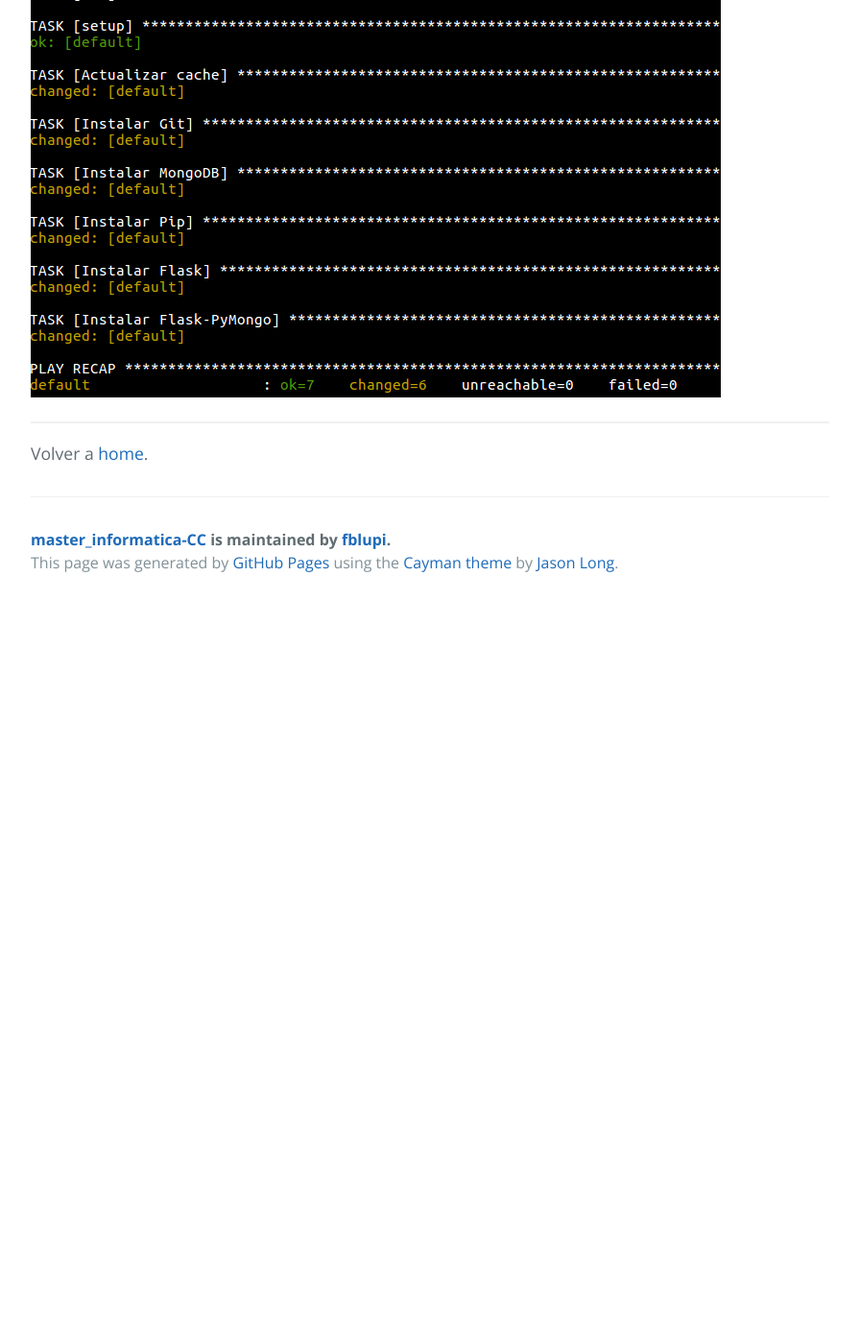
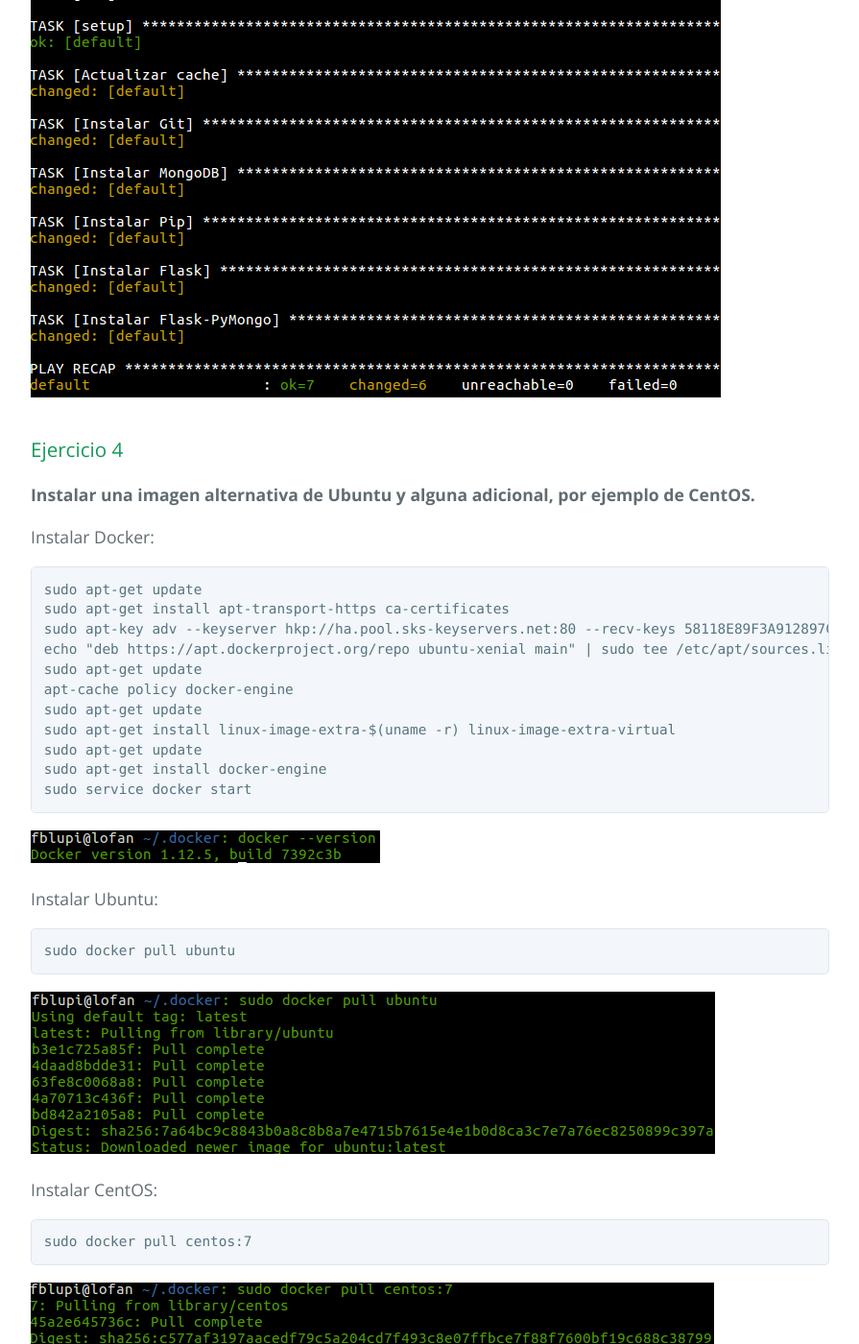
Before and after one commit to fblupi/master_informatica-CCFI, a Jekyll site: the page built from ejercicios-5.md, in a window 1280 px wide and 1400 px high, scrolled down 3886 px. Shown: the whole window at 96% size, without its empty margins (192-1087 px from the left). Built offline with Jekyll 4.4.1, drawn with Linux system fonts in a browser that asks for light colours; our own code applies the rules of GitHub Pages for plain Markdown files; before the commit the page ends 4516 px from its top, so only the background shows below that; some of the changed text lies outside the part shown.

Commit message:
Ejercicio 4 closes #35

````diff
--- a/ejercicios-5.md
+++ b/ejercicios-5.md
@@ -45,7 +45,7 @@ sudo lxc-attach -n alpine-cc
 
 **Provisionar un contenedor LXC usando Ansible o alguna otra herramienta de configuración que ya se haya usado.**
 
-Se ha realizado utilizando `Vagrant`. Para ello, primero hay que instalar el *plugin*:
+Se ha realizado utilizando Vagrant. Para ello, primero hay que instalar el *plugin*:
 
 ```
 vagrant plugin install vagrant-lxc
@@ -76,6 +76,44 @@ vagrant up --provider=lxc
 
 ![LXC Ansible](images/lxc-ansible.png "lxc-ansible")
 
+### Ejercicio 4
+
+**Instalar una imagen alternativa de Ubuntu y alguna adicional, por ejemplo de CentOS.**
+
+Instalar Docker:
+
+```
+sudo apt-get update
+sudo apt-get install apt-transport-https ca-certificates
+sudo apt-key adv --keyserver hkp://ha.pool.sks-keyservers.net:80 --recv-keys 58118E89F3A912897C070ADBF76221572C52609D
+echo "deb https://apt.dockerproject.org/repo ubuntu-xenial main" | sudo tee /etc/apt/sources.list.d/docker.list
+sudo apt-get update
+apt-cache policy docker-engine
+sudo apt-get update
+sudo apt-get install linux-image-extra-$(uname -r) linux-image-extra-virtual
+sudo apt-get update
+sudo apt-get install docker-engine
+sudo service docker start
+```
+
+![Docker Installation](images/docker-installation.png "docker-installation")
+
+Instalar Ubuntu:
+
+```
+sudo docker pull ubuntu
+```
+
+![Docker Ubuntu](images/docker-ubuntu.png "docker-ubuntu")
+
+Instalar CentOS:
+
+```
+sudo docker pull centos:7
+```
+
+![Docker CentOS7](images/docker-centos7.png "docker-centos7")
+
 ---
 
 Volver a [home](index).
````
Also changed, not shown: images/docker-centos7.png (added), images/docker-installation.png (added), images/docker-ubuntu.png (added).
